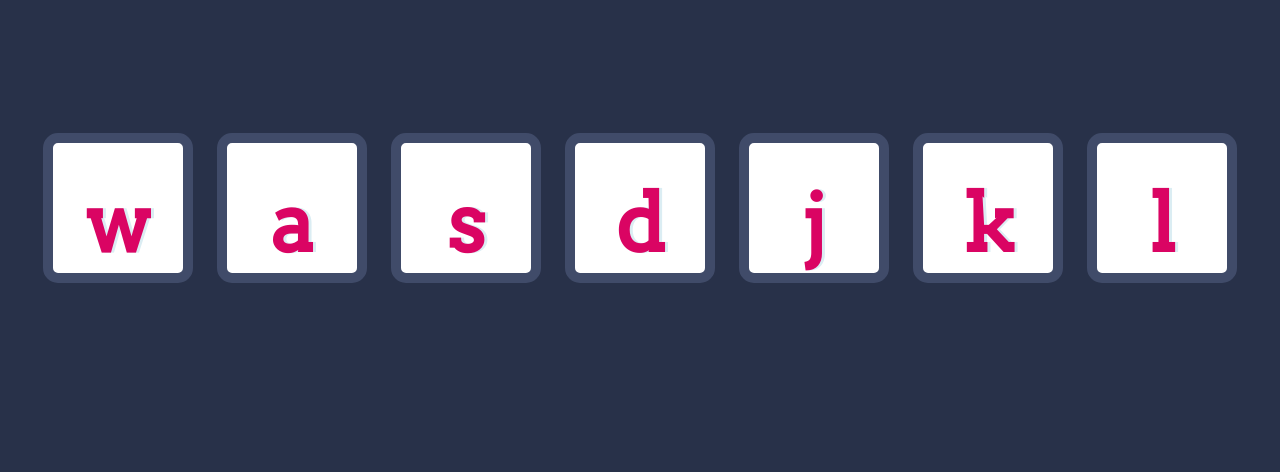
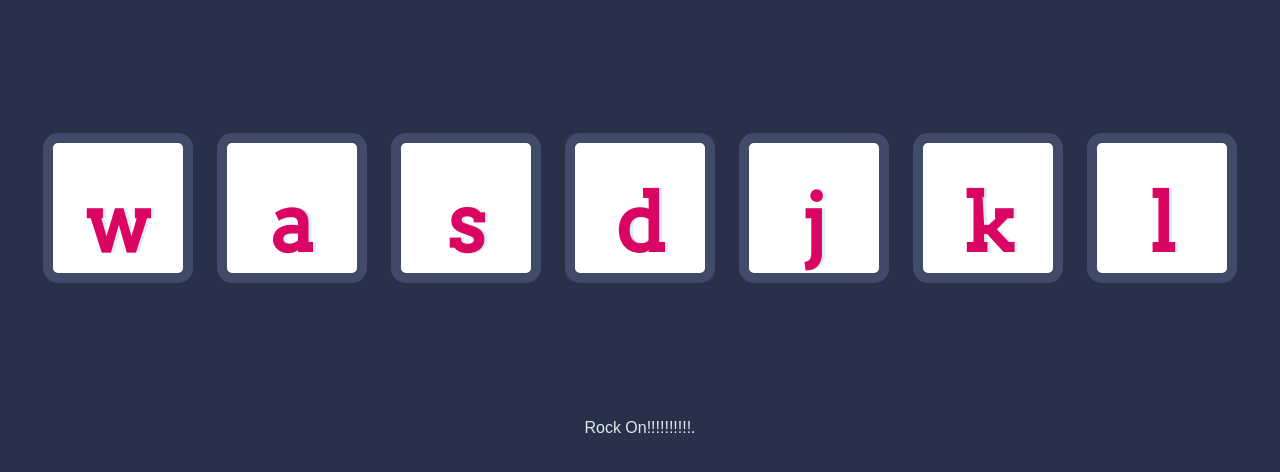
Before and after one commit to Tshepiso91/Drum-Kit-Website, a plain HTML site: page index.html in a window 1280 px wide. Shown: the part 156-628 px from the top of the page. Drawn offline with Linux system fonts and the light colour scheme.

Commit message:
Add files via upload

```diff
--- a/index.html
+++ b/index.html
@@ -22,9 +22,9 @@
   </div>
 
 
-  <!-- <footer>
-    Made with ❤️ in London.
-  </footer> -->
+  <footer>
+    Rock On!!!!!!!!!!.
+  </footer>
   <script src="index.js" charset="utf-8"></script>
 </body>
 
```
